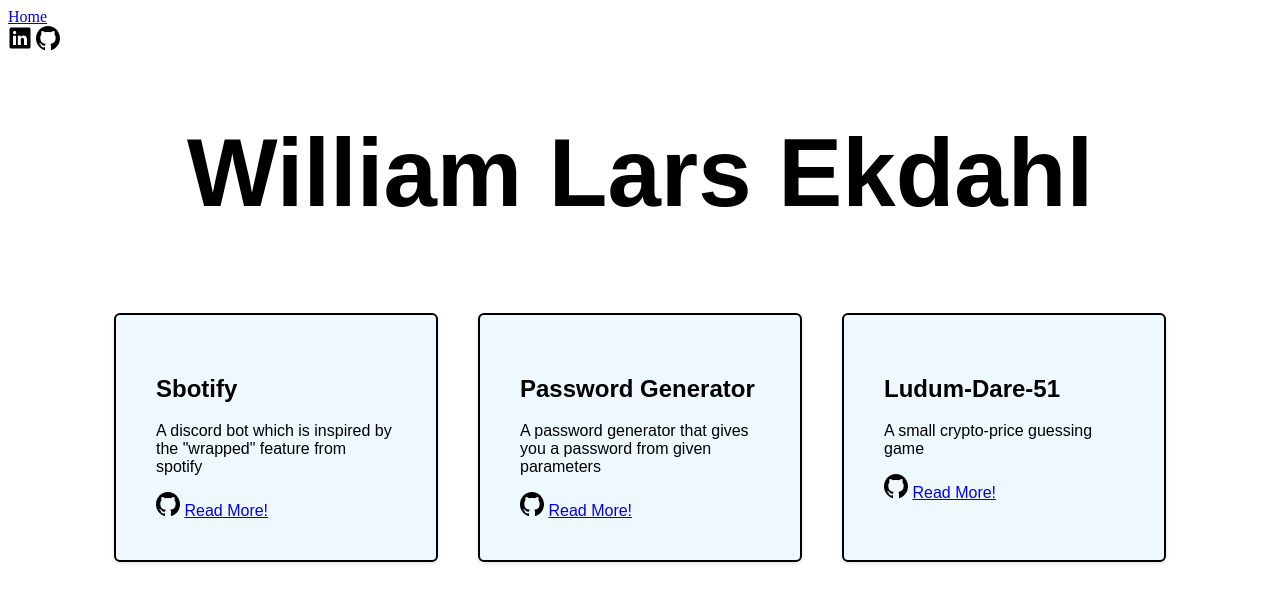
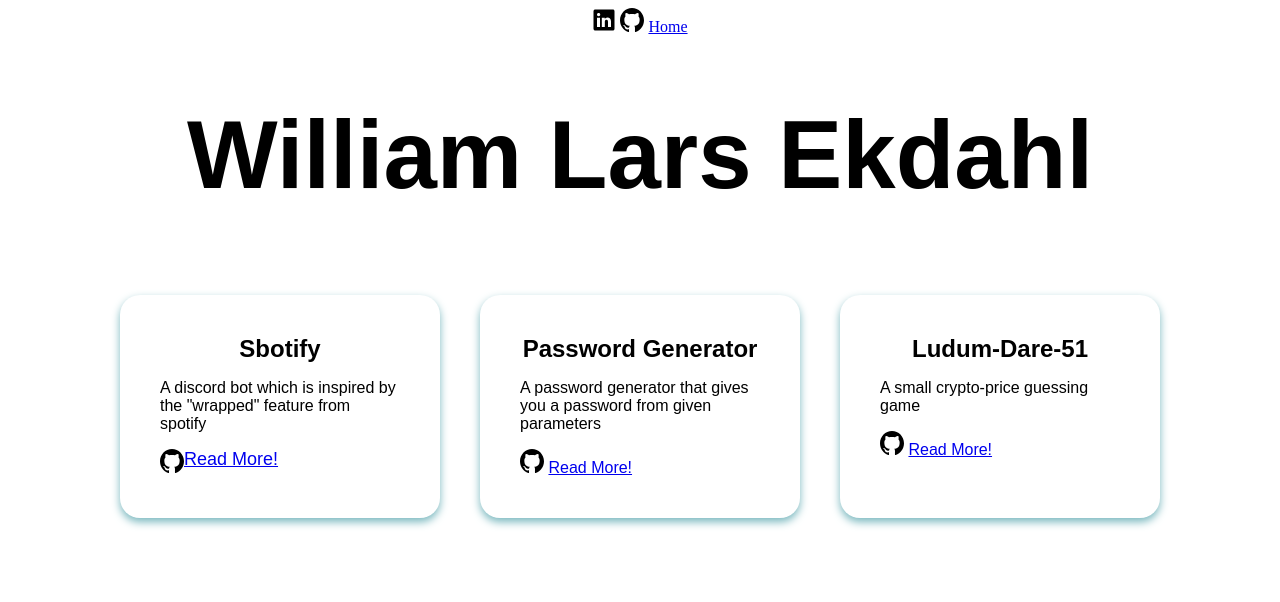
Before and after one commit to ViljamEkdhl/Portfolio, a SvelteKit app: page / in a window 1280 px wide. Shown: the top 602 px of the page. Built offline with nearby package versions, Linux system fonts and the light colour scheme.

Commit message:
add styling and center nav

```diff
--- a/src/components/Card.svelte
+++ b/src/components/Card.svelte
@@ -8,10 +8,9 @@
 
 <style>
     .card {
-        background: aliceblue;
-        border-radius: 6px;
-        box-shadow: 0px 2px 4px rgba(0, 0, 0, 0.1);
-        border: 2px solid black;
+        background: white;
+        border-radius: 20px;
+        box-shadow: 0px 4px 8px rgba(122, 184, 191, 1);
         margin: 20px 20px 20px 20px;
         width: 20rem;
         font-family: 'Poppins', sans-serif;
--- a/src/components/TopBar.svelte
+++ b/src/components/TopBar.svelte
@@ -12,11 +12,13 @@
 		<a href="https://github.com/ViljamEkdhl" target="_blank" rel="noreferrer">
 			<img src={gitHub} alt="GitHub"/>
 		</a>
+		<a href="/">Home</a>
 	</span>
 </div>
 
 <style>
 	.nav{
-		display: flex
+		display: flex;
+		justify-content: center;
 	}
 </style>
--- a/src/routes/+layout.svelte
+++ b/src/routes/+layout.svelte
@@ -3,7 +3,6 @@
 </script>
 
 <nav>
-    <a href="/">Home</a>
     <TopBar/>
 </nav>
 
--- a/src/routes/+page.svelte
+++ b/src/routes/+page.svelte
@@ -12,8 +12,10 @@
             <div>
                 <h2>Sbotify</h2>
                 <p>A discord bot which is inspired by the "wrapped" feature from spotify</p>
-                <a href="https://github.com/ViljamEkdhl/Sbotify"><img src={gitHub} alt="GitHub"/></a>
-                <a href="/woe-password">Read More!</a>
+                <span class="test">
+                    <a href="https://github.com/ViljamEkdhl/Sbotify"><img src={gitHub} alt="GitHub"/></a>
+                    <a href="/woe-password">Read More!</a>
+                </span>
             </div>
         </div>
     </Card>
@@ -32,7 +34,6 @@
             <div>
                 <h2>Ludum-Dare-51</h2>
                 <p>A small crypto-price guessing game</p>
-
                 <a href="https://github.com/ViljamEkdhl/Ludum-Dare-51"><img src={gitHub} alt="GitHub"/></a>
                 <a href="/ludum-dare-51">Read More!</a>
             </div>
@@ -53,6 +54,12 @@
 
     }
 
+    h2 {
+        display: flex;
+        justify-content: center;
+        margin: 0px;
+    }
+
     .cards {
         display: flex;
         flex-wrap: wrap;
@@ -67,4 +74,10 @@
         margin: 20px;
         padding: 20px;
     }
+
+
+    .test {
+        display: flex;
+        font-size: large;
+    }
 </style>
```
